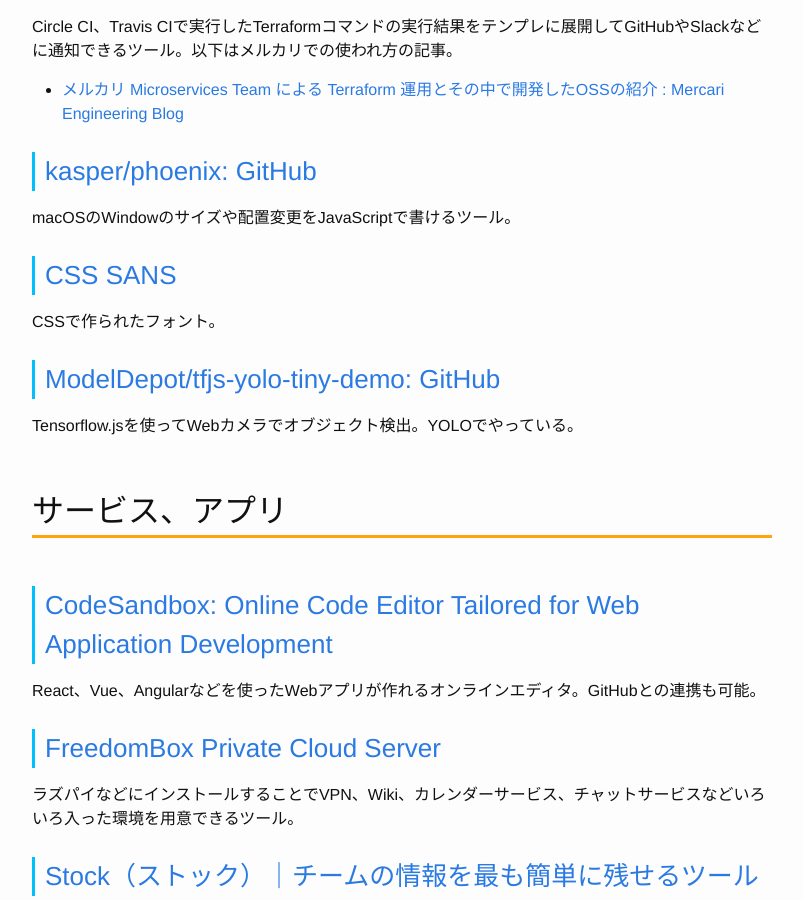
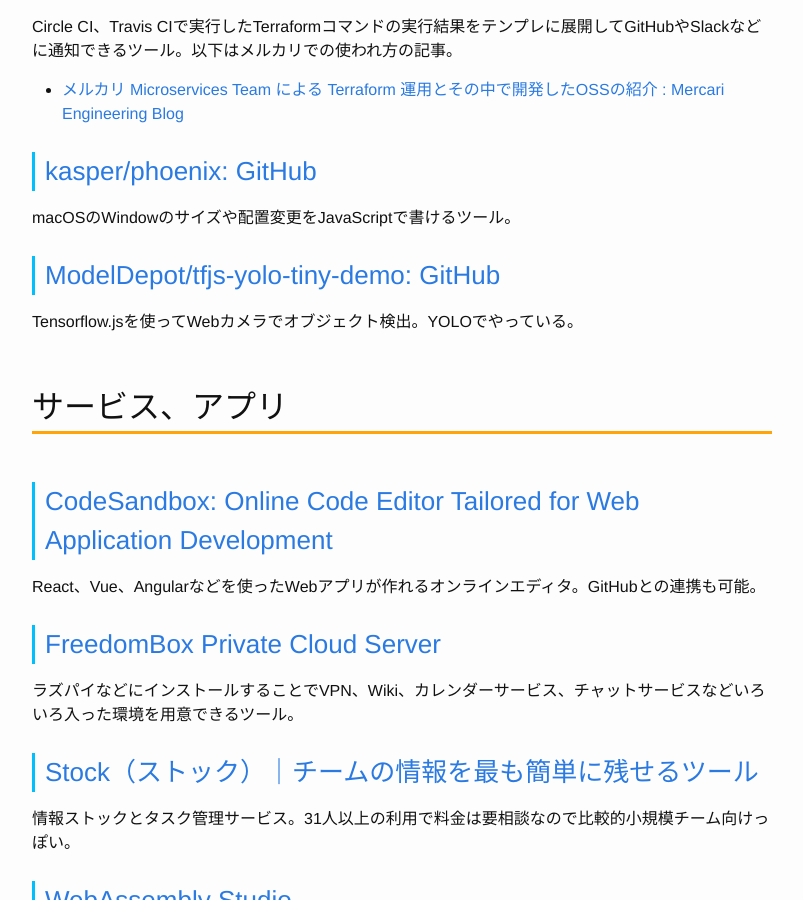
Before and after one commit to Gather-Tech/Gather-Tech.github.io, a Jekyll site: the page built from _posts/2018/2018-04-16-Gather94.md, in a window 1280 px wide and 900 px high, scrolled down 3599 px. Shown: the whole window, without its empty margins (238-1041 px from the left). Built offline with Jekyll 4.4.1, drawn with Linux system fonts in a browser that asks for light colours.

Commit message:
Reduce an article

```diff
--- a/_posts/2018/2018-04-16-Gather94.md
+++ b/_posts/2018/2018-04-16-Gather94.md
@@ -98,10 +98,6 @@
 
 macOSのWindowのサイズや配置変更をJavaScriptで書けるツール。
 
-### [CSS SANS](https://yusugomori.com/projects/css-sans/)
-
-CSSで作られたフォント。
-
 ### [ModelDepot/tfjs-yolo-tiny-demo: GitHub](https://github.com/ModelDepot/tfjs-yolo-tiny-demo)
 
 Tensorflow.jsを使ってWebカメラでオブジェクト検出。YOLOでやっている。
```
